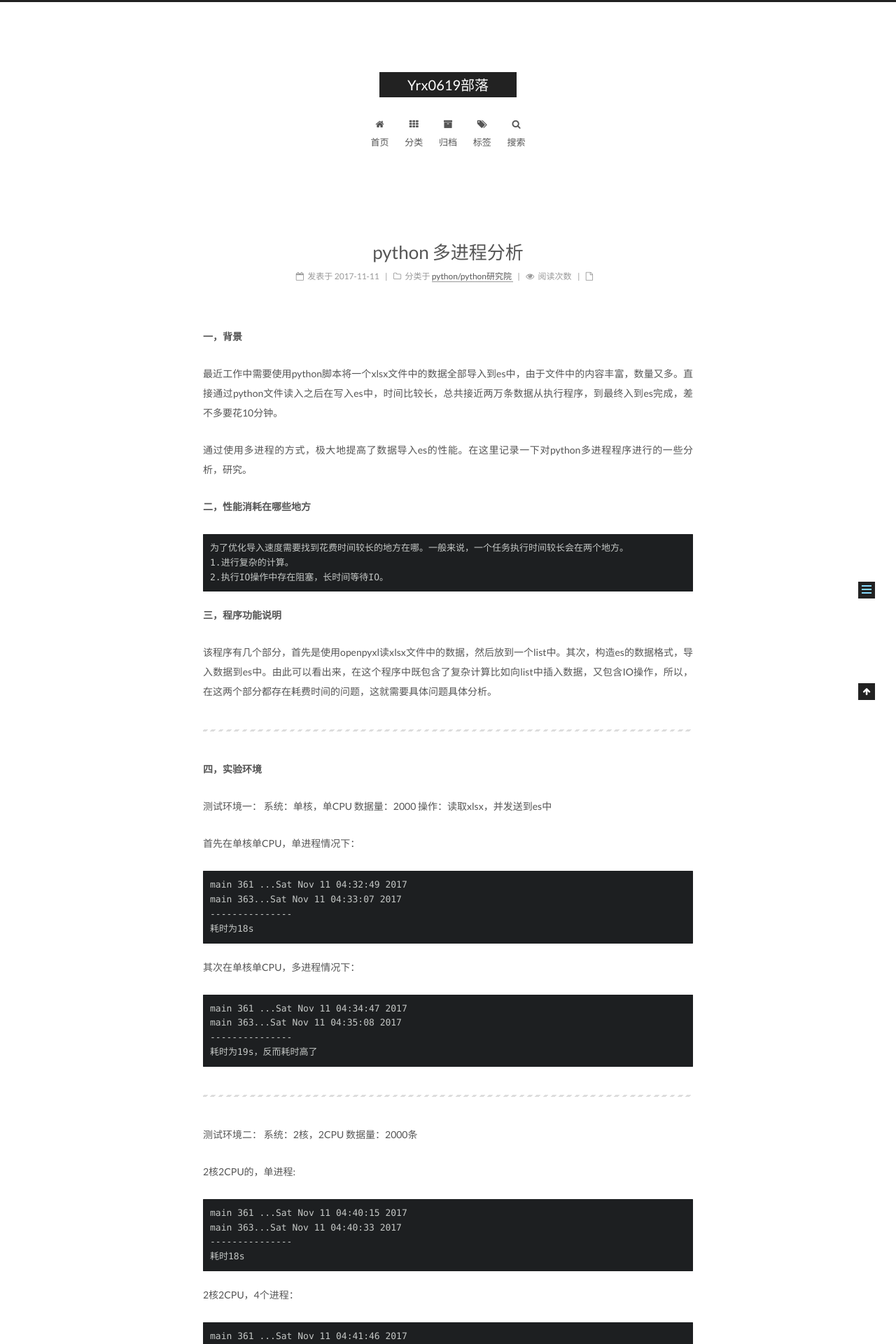
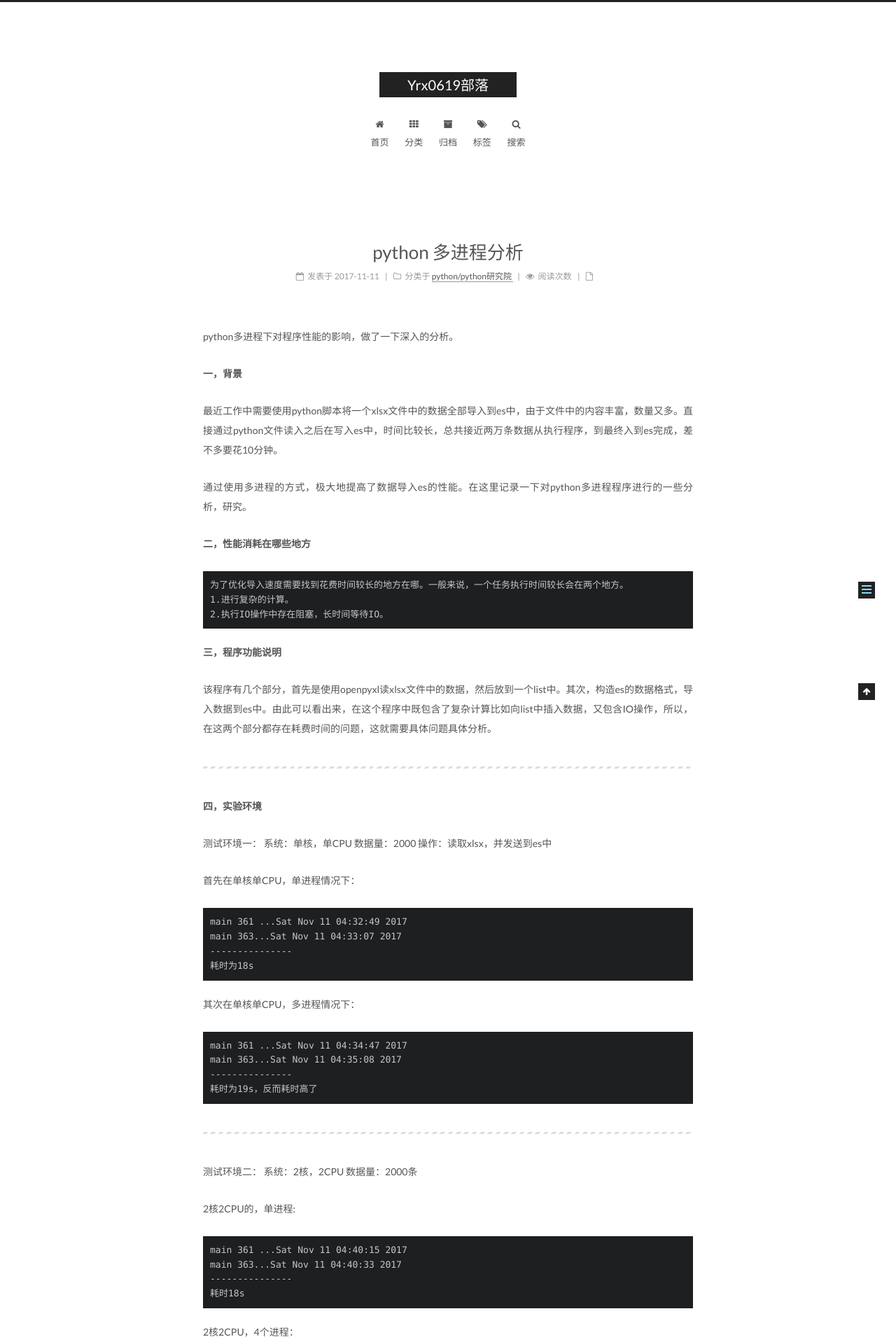
Before and after one commit to yrx0619/yrx0619.github.io, a Jekyll site: the page built from _posts/2017-11-11-python多进程分析.md, in a window 1280 px wide. Shown: the top 1920 px of the page at 70% size. Built offline with Jekyll 4.4.1, drawn with Linux system fonts in a browser that asks for light colours; comment, search, counter and statistics services are not loaded.

Commit message:
upload 2017-11-11-python多进程分析.md.

```diff
--- a/_posts/2017-11-11-python多进程分析.md
+++ b/_posts/2017-11-11-python多进程分析.md
@@ -5,6 +5,8 @@ categories:
 - python/python研究院
 tags:
 ---
+
+python多进程下对程序性能的影响，做了一下深入的分析。
 
 **一，背景**
 
```
